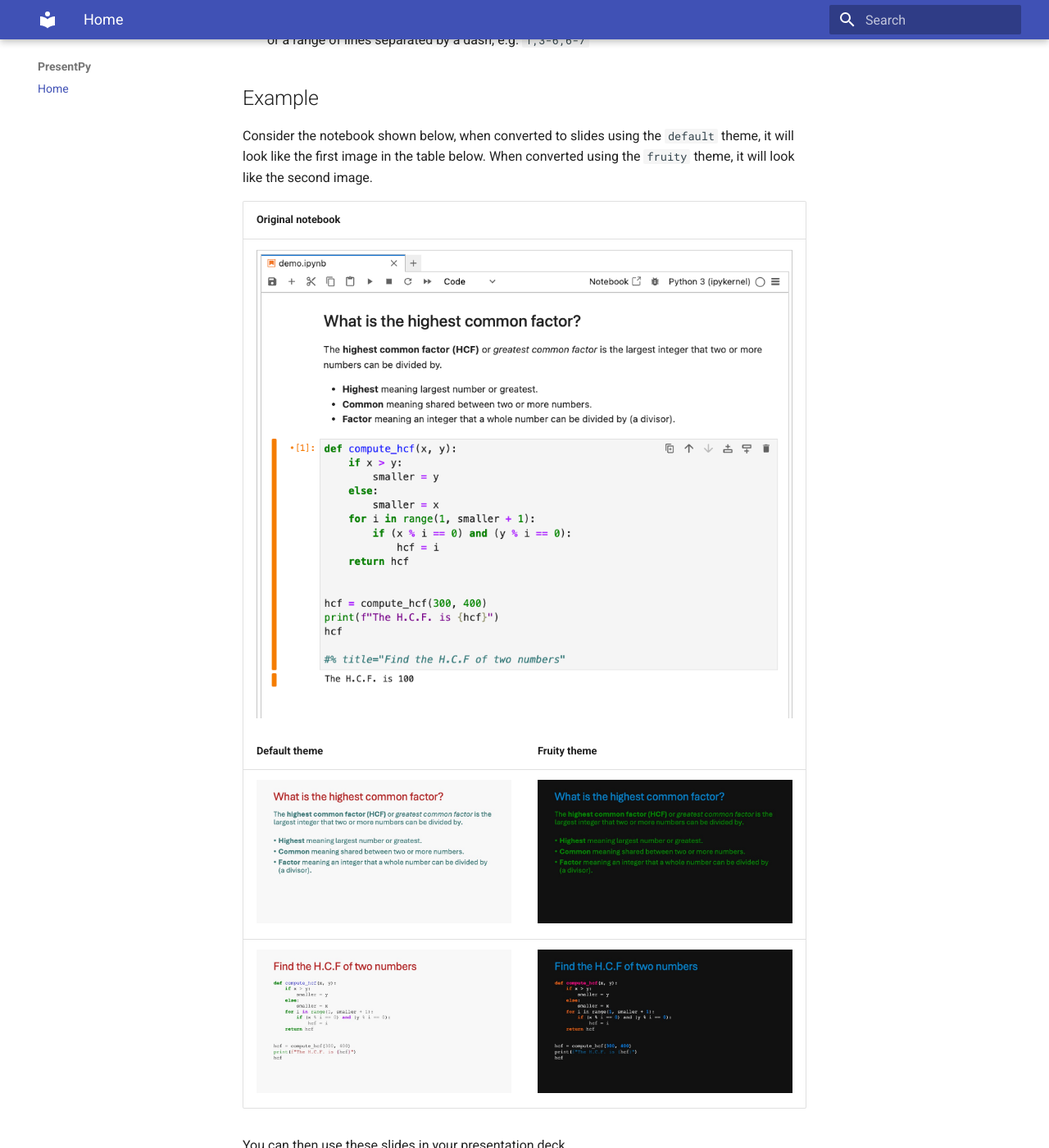
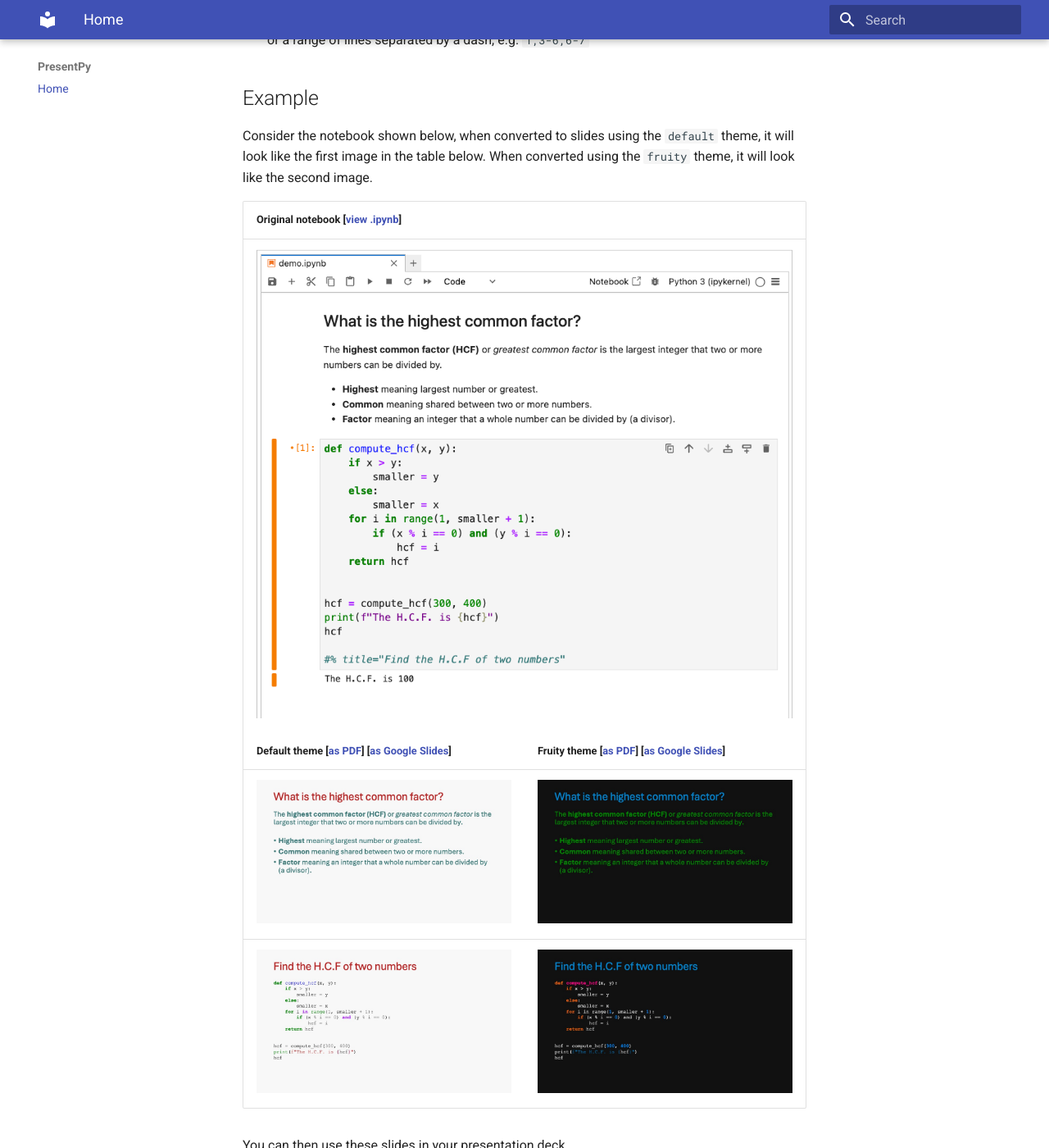
Before and after one commit to fferegrino/presentpy, an MkDocs documentation site: the page built from docs/index.md, in a window 1280 px wide and 1400 px high, scrolled down 1119 px. Shown: the whole window at 82% size. Built offline with MkDocs 1.6.1 and Material for MkDocs 9.7.7, drawn with Linux system fonts in a browser that asks for light colours.

Commit message:
docs: Add links to external documents

```diff
--- a/docs/index.md
+++ b/docs/index.md
@@ -56,7 +56,7 @@ Consider the notebook shown below, when converted to slides using the `default`
 <table>
 	<tbody>
         <tr>
-			<th colspan="2">Original notebook</th>
+			<th colspan="2">Original notebook [<a href="tests/files/demo.ipynb" target="_blank">view .ipynb</a>]</th>
         </tr>
         <tr>
 			<td colspan="2">
@@ -64,8 +64,14 @@ Consider the notebook shown below, when converted to slides using the `default`
             </td>
         </tr>
 		<tr>
-			<th>Default theme</th>
-			<th>Fruity theme</th>
+			<th>Default theme
+                [<a href="https://drive.google.com/file/d/1HuYzFU8rTMa21dC0r7hD9gFByJJ3Cd4f/view?usp=sharing" target="_blank">as PDF</a>]
+                [<a href="https://docs.google.com/presentation/d/1MhBUNGyC0tNBJ8j4xStThWSJHDXOdyFfEGUQVBRdHzU/edit?usp=sharing">as Google Slides</a>]
+            </th>
+			<th>Fruity theme
+                [<a href="https://drive.google.com/file/d/1a5FwVKyBWUS7iGJZoFlO_vnd_czbMZBe/view?usp=drive_link" target="_blank">as PDF</a>]
+                [<a href="https://docs.google.com/presentation/d/19P_4jZu8sXNhaGssI-G0BCiruai8YZNsPq31WwA01XE/edit?usp=drive_link">as Google Slides</a>]
+            </th>
 		</tr>
 		<tr>
             <td>
```
